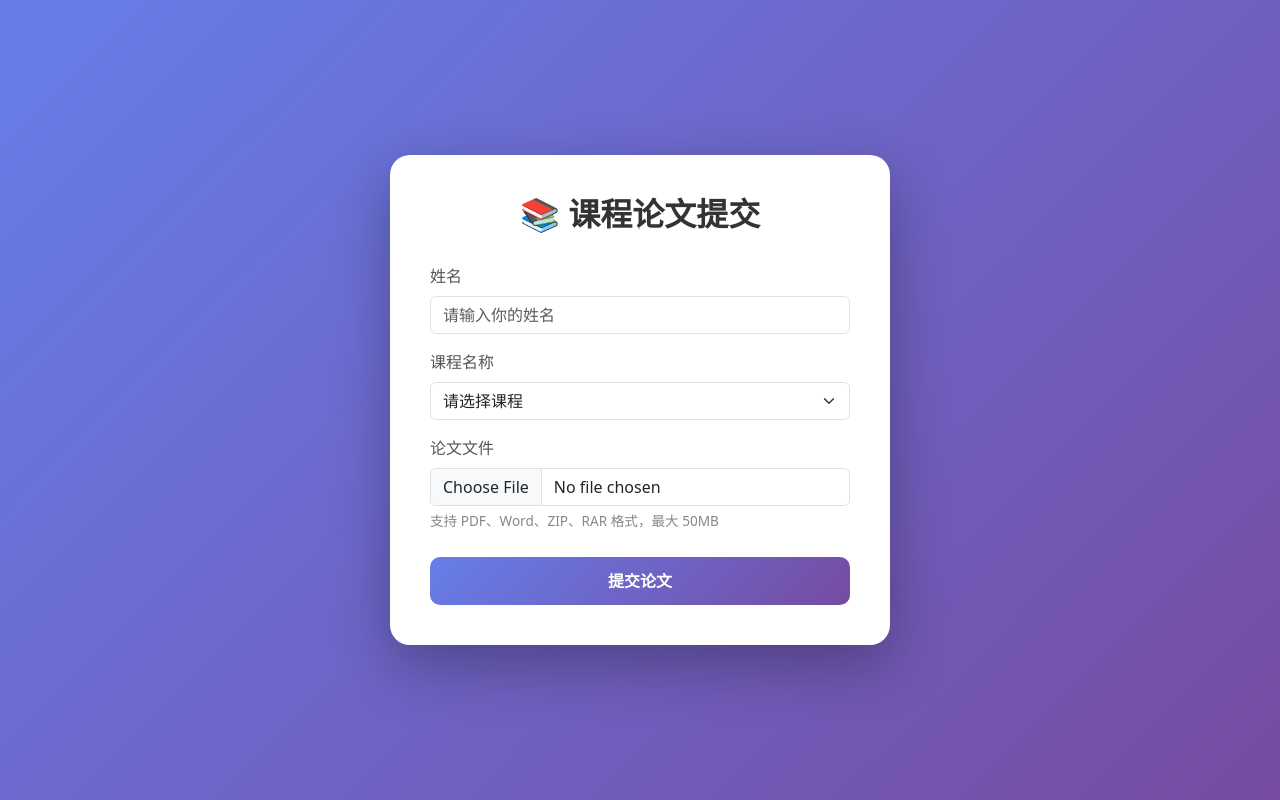
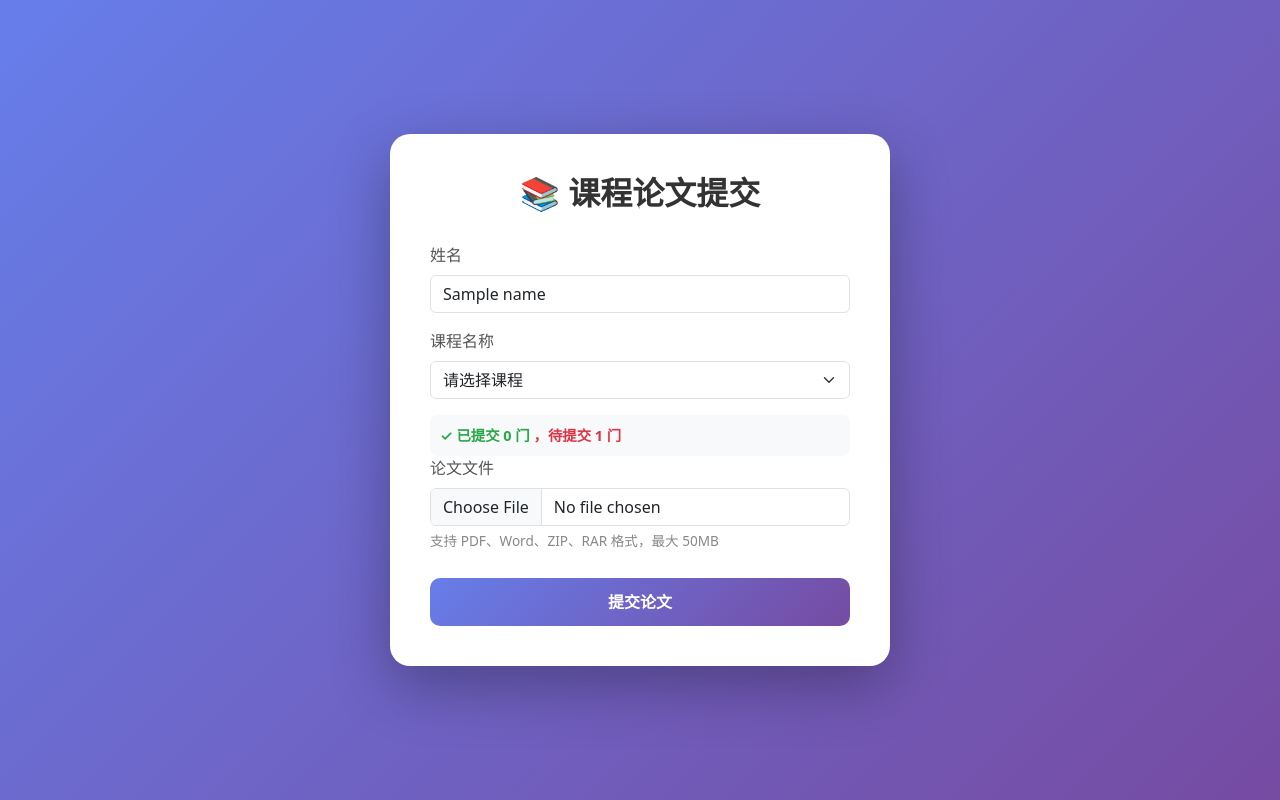
Before and after one commit to 1149866456-wq/course-paper-system, a Flask app: template templates/upload.html in a window 1280 px wide. Run offline with Flask 3, Linux system fonts and the light colour scheme; the template is opened without the code that fills it: most values are stand-ins (such as "Sample title", 1, 10 or a date in 2020).

Commit message:
feat: allow resubmission + show submitted status in course dropdown

```diff
--- a/app.py
+++ b/app.py
@@ -135,7 +135,20 @@ def allowed_file(filename):
 def index():
     db = get_db()
     courses = db.execute("SELECT * FROM courses").fetchall()
-    return render_template("upload.html", courses=courses)
+
+    # Get submitted courses for the given name (if provided)
+    name = request.args.get("name", "").strip()
+    submitted_courses = set()
+    if name:
+        student = db.execute("SELECT id FROM students WHERE name = ?", (name,)).fetchone()
+        if student:
+            submissions = db.execute(
+                "SELECT course_id FROM submissions WHERE student_id = ?",
+                (student["id"],)
+            ).fetchall()
+            submitted_courses = {sub["course_id"] for sub in submissions}
+
+    return render_template("upload.html", courses=courses, submitted_courses=submitted_courses, name=name)
 
 
 @app.route("/submit", methods=["POST"])
@@ -169,15 +182,11 @@ def submit():
     student_id_original = student["student_id"]
     course_id_int = int(course_id)
 
-    # Check duplicate submission
+    # Check if existing submission (for overwrite)
     existing = db.execute(
-        "SELECT id FROM submissions WHERE student_id = ? AND course_id = ?",
+        "SELECT id, filename FROM submissions WHERE student_id = ? AND course_id = ?",
         (student_id_db, course_id_int),
     ).fetchone()
-
-    if existing:
-        flash("您已提交过该课程的论文，请勿重复提交", "error")
-        return redirect(url_for("index"))
 
     # Save file
     course = db.execute("SELECT name FROM courses WHERE id = ?", (course_id_int,)).fetchone()
@@ -194,13 +203,28 @@ def submit():
     # Save to database (title is auto-generated from filename)
     submit_time = datetime.now().strftime("%Y-%m-%d %H:%M:%S")
     title = os.path.splitext(safe_filename)[0]
-    db.execute(
-        "INSERT INTO submissions (student_id, course_id, title, filename, submit_time) VALUES (?, ?, ?, ?, ?)",
-        (student_id_db, course_id_int, title, filename, submit_time),
-    )
+
+    if existing:
+        # Delete old file
+        old_filename = existing["filename"]
+        old_filepath = os.path.join(upload_dir, old_filename)
+        if os.path.exists(old_filepath):
+            os.remove(old_filepath)
+        # Update existing record
+        db.execute(
+            "UPDATE submissions SET title = ?, filename = ?, submit_time = ? WHERE id = ?",
+            (title, filename, submit_time, existing["id"]),
+        )
+        flash("论文已更新覆盖！", "success")
+    else:
+        # Insert new record
+        db.execute(
+            "INSERT INTO submissions (student_id, course_id, title, filename, submit_time) VALUES (?, ?, ?, ?, ?)",
+            (student_id_db, course_id_int, title, filename, submit_time),
+        )
+        flash("论文提交成功！", "success")
+
     db.commit()
-
-    flash("论文提交成功！", "success")
     return redirect(url_for("index"))
 
 
--- a/templates/upload.html
+++ b/templates/upload.html
@@ -53,6 +53,35 @@
             color: #888;
             margin-top: 5px;
         }
+        .submitted-badge {
+            color: #28a745;
+            font-weight: 600;
+            margin-left: 5px;
+        }
+        .course-option.submitted {
+            color: #28a745;
+            font-weight: 500;
+        }
+        .status-hint {
+            font-size: 0.9rem;
+            color: #666;
+            margin-top: 10px;
+            padding: 10px;
+            background: #f8f9fa;
+            border-radius: 8px;
+            display: none;
+        }
+        .status-hint.show {
+            display: block;
+        }
+        .status-hint .submitted-count {
+            color: #28a745;
+            font-weight: 600;
+        }
+        .status-hint .pending-count {
+            color: #dc3545;
+            font-weight: 600;
+        }
     </style>
 </head>
 <body>
@@ -70,10 +99,10 @@
             {% endif %}
         {% endwith %}
 
-        <form method="POST" action="/submit" enctype="multipart/form-data">
+        <form method="POST" action="/submit" enctype="multipart/form-data" id="submitForm">
             <div class="mb-3">
                 <label class="form-label">姓名</label>
-                <input type="text" class="form-control" name="name" required placeholder="请输入你的姓名">
+                <input type="text" class="form-control" name="name" id="nameInput" required placeholder="请输入你的姓名" value="{{ name }}">
             </div>
 
             <div class="mb-3">
@@ -81,9 +110,26 @@
                 <select class="form-select" name="course_id" required>
                     <option value="">请选择课程</option>
                     {% for course in courses %}
-                    <option value="{{ course.id }}">{{ course.name }}（截止：{{ course.deadline }}）</option>
+                    <option value="{{ course.id }}" class="course-option {% if course.id in submitted_courses %}submitted{% endif %}">
+                        {{ course.name }}（截止：{{ course.deadline }}）
+                        {% if course.id in submitted_courses %}<span class="submitted-badge">✓ 已提交</span>{% endif %}
+                    </option>
                     {% endfor %}
                 </select>
+            </div>
+
+            <div class="status-hint {% if name %}show{% endif %}" id="statusHint">
+                {% if name %}
+                    {% set submitted_count = submitted_courses|length %}
+                    {% set total_count = courses|length %}
+                    {% set pending_count = total_count - submitted_count %}
+                    <span class="submitted-count">✓ 已提交 {{ submitted_count }} 门</span>
+                    {% if pending_count > 0 %}
+                        <span class="pending-count">，待提交 {{ pending_count }} 门</span>
+                    {% else %}
+                        <span style="color: #28a745;">，全部完成！🎉</span>
+                    {% endif %}
+                {% endif %}
             </div>
 
             <div class="mb-3">
@@ -97,5 +143,25 @@
     </div>
 
     <script src="https://cdn.jsdelivr.net/npm/bootstrap@5.3.0/dist/js/bootstrap.bundle.min.js"></script>
+    <script>
+        // Auto-refresh page when name input changes (after a delay)
+        let timeout;
+        const nameInput = document.getElementById('nameInput');
+
+        nameInput.addEventListener('input', function() {
+            clearTimeout(timeout);
+            timeout = setTimeout(function() {
+                const name = nameInput.value.trim();
+                if (name.length >= 2) {
+                    window.location.href = '/?name=' + encodeURIComponent(name);
+                }
+            }, 800); // 800ms delay after typing stops
+        });
+
+        // Focus on name input if it's empty
+        if (!nameInput.value.trim()) {
+            nameInput.focus();
+        }
+    </script>
 </body>
 </html>
```
